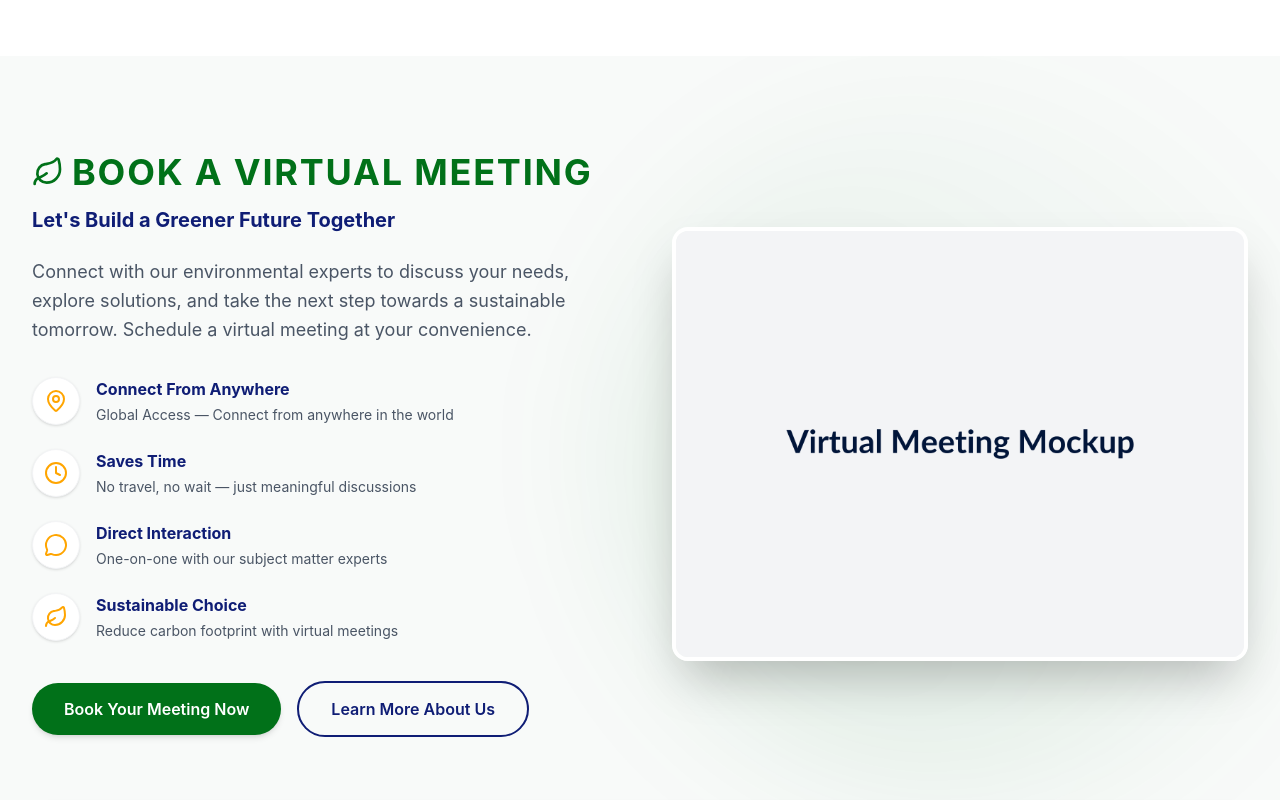
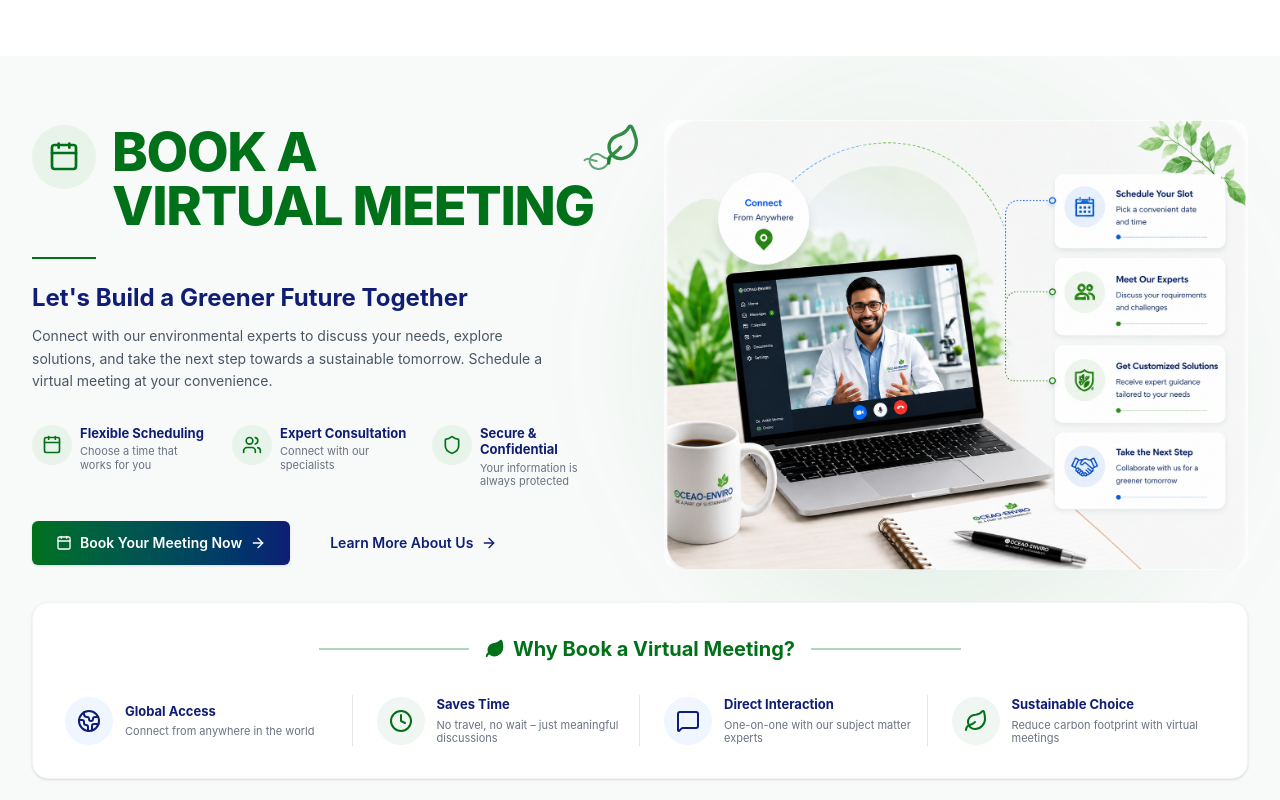
Before and after one commit to OceaoEnviro-Management-Solution/oceao-enviro-website-frontend, a React (Vite) app: page / in a window 1280 px wide. Shown: the part 5400-6200 px from the top of the page. Built offline with nearby package versions, Linux system fonts and the light colour scheme.

Commit message:
feat: add VirtualMeeting component and supporting constants to the homepage

```diff
--- a/src/components/sections/VirtualMeeting.jsx
+++ b/src/components/sections/VirtualMeeting.jsx
@@ -1,48 +1,61 @@
 import React from 'react';
 import { virtualMeetingContent } from '../../constants/virtualMeeting';
-import { Leaf, MapPin, Clock, MessageCircle, Calendar, Users, Shield } from 'lucide-react';
+import { Leaf, Globe2, Clock, MessageSquare, Calendar, Users, Shield, ArrowRight } from 'lucide-react';
 import { Link } from 'react-router-dom';
 
 const IconMap = {
-  MapPin, Clock, MessageCircle, Leaf, Calendar, Users, Shield
+  Globe2, Clock, MessageSquare, Leaf, Calendar, Users, Shield
 };
 
 export default function VirtualMeeting() {
   return (
-    <section className="py-16 lg:py-24 bg-[#F8FAF9] relative overflow-hidden">
+    <section className="py-12 lg:py-16 bg-[#F8FAF9] relative overflow-hidden">
       <div className="max-w-7xl mx-auto px-4 sm:px-6 lg:px-8 relative z-10">
 
-        <div className="grid grid-cols-1 lg:grid-cols-2 gap-12 lg:gap-16 items-center mb-16">
+        <div className="grid grid-cols-1 lg:grid-cols-2 gap-8 lg:gap-12 items-center mb-8">
 
           {/* Left Side: Content */}
-          <div>
-            <div className="flex items-center gap-2 mb-4">
-              <Leaf className="w-8 h-8 text-brand-green" />
-              <h2 className="text-brand-green font-bold text-4xl tracking-wider uppercase">
-                {virtualMeetingContent.heading}
-              </h2>
+          <div className="flex flex-col justify-center">
+
+            {/* Heading Section */}
+            <div className="flex items-start gap-4 mb-6">
+              <div className="w-12 h-12 md:w-16 md:h-16 rounded-full bg-[#e8f3ea] flex items-center justify-center shrink-0">
+                <Calendar className="w-6 h-6 md:w-8 md:h-8 text-brand-green" strokeWidth={2} />
+              </div>
+              <div className="relative">
+                <h2 className="text-brand-green font-extrabold text-4xl md:text-5xl lg:text-[54px] tracking-tight uppercase leading-none">
+                  {virtualMeetingContent.heading1} <br /> {virtualMeetingContent.heading2}
+                </h2>
+                {/* Decorative leaves on top right */}
+                <div className="absolute top-0 -right-12 text-brand-green hidden sm:block">
+                  <Leaf className="w-8 h-8 md:w-10 md:h-10 -rotate-12 opacity-80" />
+                  <Leaf className="w-5 h-5 md:w-6 md:h-6 rotate-45 opacity-60 absolute top-6 right-8" />
+                </div>
+              </div>
             </div>
 
-            <h3 className="text-xl md:text-xl font-bold text-brand-blue mb-6 leading-tight">
+            <div className="w-16 h-[2px] bg-brand-green mb-6"></div>
+
+            <h3 className="text-xl md:text-2xl font-bold text-brand-blue mb-3 leading-tight">
               {virtualMeetingContent.tagline}
             </h3>
 
-            <p className="text-gray-600 text-lg mb-8 leading-relaxed">
+            <p className="text-gray-600 text-[13px] md:text-sm mb-8 leading-relaxed max-w-lg">
               {virtualMeetingContent.description}
             </p>
 
-            {/* Features List */}
-            <div className="space-y-6 mb-10">
-              {virtualMeetingContent.features.map((feature, index) => {
-                const Icon = IconMap[feature.icon];
+            {/* Benefits List (Left Section) */}
+            <div className="grid grid-cols-1 sm:grid-cols-3 gap-4 mb-8">
+              {virtualMeetingContent.benefits.map((benefit, index) => {
+                const Icon = IconMap[benefit.icon];
                 return (
-                  <div key={index} className="flex items-start gap-4">
-                    <div className="w-12 h-12 rounded-full bg-white shadow-sm border border-gray-100 flex items-center justify-center shrink-0 text-brand-orange">
-                      {Icon && <Icon className="w-6 h-6" />}
+                  <div key={index} className="flex flex-row items-start gap-2">
+                    <div className="w-9 h-9 md:w-10 md:h-10 rounded-full bg-[#e8f3ea] flex items-center justify-center shrink-0 text-brand-green">
+                      {Icon && <Icon className="w-4 h-4 md:w-5 md:h-5" />}
                     </div>
                     <div>
-                      <h4 className="font-bold text-brand-blue mb-1">{feature.title}</h4>
-                      <p className="text-sm text-gray-600">{feature.description}</p>
+                      <h4 className="font-bold text-brand-blue text-xs md:text-[13px] leading-tight mb-1">{benefit.title}</h4>
+                      <p className="text-[10px] md:text-[11px] text-gray-500 leading-tight pr-2">{benefit.description}</p>
                     </div>
                   </div>
                 );
@@ -53,50 +66,72 @@ export default function VirtualMeeting() {
             <div className="flex flex-col sm:flex-row gap-4 items-center">
               <Link
                 to={virtualMeetingContent.ctaButtonLink}
-                className="w-full sm:w-auto inline-flex items-center justify-center px-8 py-3.5 rounded-full text-white font-semibold text-base bg-brand-green hover:bg-brand-green-dark transition-colors shadow-md"
+                className="w-full sm:w-auto flex items-center justify-center gap-2 px-6 py-3 rounded-md text-white font-semibold text-sm bg-gradient-to-r from-brand-green to-brand-blue hover:scale-105 hover:text-black transition-colors shadow-sm"
               >
+                <Calendar className="w-4 h-4" />
                 {virtualMeetingContent.ctaButtonText}
+                <ArrowRight className="w-4 h-4" />
               </Link>
               <Link
                 to="/about"
-                className="w-full sm:w-auto inline-flex items-center justify-center px-8 py-3.5 rounded-full text-brand-blue font-semibold text-base border-2 border-brand-blue hover:bg-brand-blue hover:text-white transition-colors"
+                className="w-full sm:w-auto flex items-center justify-center gap-2 px-6 py-3 rounded-md text-brand-blue font-semibold text-sm hover:text-brand-green transition-colors"
               >
                 Learn More About Us
+                <ArrowRight className="w-4 h-4" />
               </Link>
             </div>
           </div>
 
           {/* Right Side: Image Mockup */}
-          <div className="relative">
+          <div className="relative flex justify-center lg:justify-end items-center h-full">
             {/* Decorative background circle */}
-            <div className="absolute top-1/2 left-1/2 -translate-x-1/2 -translate-y-1/2 w-[120%] aspect-square bg-gradient-to-tr from-brand-green/10 to-transparent rounded-full -z-10 blur-3xl"></div>
+            <div className="absolute top-1/2 left-1/2 -translate-x-1/2 -translate-y-1/2 w-[100%] aspect-square bg-gradient-to-tr from-brand-green/10 to-transparent rounded-full -z-10 blur-3xl"></div>
 
-            <div className="relative rounded-2xl overflow-hidden shadow-2xl border-4 border-white">
+            <div className="relative w-full rounded-2xl overflow-hidden flex justify-center">
               <img
                 src="/src/assets/images/homePage/virtualMeeting.png"
                 alt="Virtual Meeting Mockup"
-                className="w-full h-auto object-cover"
+                className="w-full h-auto max-h-[450px] lg:max-h-[500px] object-contain drop-shadow-lg"
               />
-              {/* Optional: Add floating UI elements to match reference if needed */}
             </div>
           </div>
 
         </div>
 
-        {/* Bottom Section: Benefits Grid */}
-        <div className="grid grid-cols-1 sm:grid-cols-3 gap-6 bg-white rounded-2xl p-8 shadow-sm border border-gray-100">
-          {virtualMeetingContent.benefits.map((benefit, index) => {
-            const Icon = IconMap[benefit.icon];
-            return (
-              <div key={index} className="flex flex-col items-center text-center p-4">
-                <div className="w-14 h-14 rounded-full bg-brand-green-light text-brand-green flex items-center justify-center mb-4">
-                  {Icon && <Icon className="w-7 h-7" />}
+        {/* Bottom Section: Features Grid */}
+        <div className="mt-8 bg-white rounded-2xl p-6 sm:p-8 shadow-sm border border-gray-100 relative">
+
+          {/* Header "Why Book a Virtual Meeting?" */}
+          <div className="flex items-center justify-center gap-4 mb-8">
+            <div className="h-[2px] bg-brand-green/30 flex-1 max-w-[100px] md:max-w-[150px]"></div>
+            <div className="flex items-center gap-2 text-brand-green font-bold text-base md:text-xl">
+              <Leaf className="w-5 h-5 fill-current" />
+              Why Book a Virtual Meeting?
+            </div>
+            <div className="h-[2px] bg-brand-green/30 flex-1 max-w-[100px] md:max-w-[150px]"></div>
+          </div>
+
+          <div className="grid grid-cols-1 sm:grid-cols-2 lg:grid-cols-4 gap-6 lg:gap-0 lg:divide-x divide-gray-200">
+            {virtualMeetingContent.features.map((feature, index) => {
+              const Icon = IconMap[feature.icon];
+              const isBlue = index === 0 || index === 2;
+              const iconBgClass = isBlue
+                ? 'bg-blue-50 text-brand-blue group-hover:bg-brand-blue group-hover:text-white'
+                : 'bg-[#f0f6f1] text-brand-green group-hover:bg-brand-green group-hover:text-white';
+
+              return (
+                <div key={index} className={`flex items-center gap-3 group ${index !== 0 ? 'lg:pl-6' : 'lg:pr-2'}`}>
+                  <div className={`w-12 h-12 rounded-full flex items-center justify-center shrink-0 transition-colors duration-300 ${iconBgClass}`}>
+                    {Icon && <Icon className="w-6 h-6" />}
+                  </div>
+                  <div>
+                    <h4 className="font-bold text-brand-blue text-[13px] mb-1">{feature.title}</h4>
+                    <p className="text-gray-500 text-[11px] leading-tight">{feature.description}</p>
+                  </div>
                 </div>
-                <h4 className="font-bold text-brand-blue mb-2 text-lg">{benefit.title}</h4>
-                <p className="text-gray-500 text-sm">{benefit.description}</p>
-              </div>
-            );
-          })}
+              );
+            })}
+          </div>
         </div>
 
       </div>
--- a/src/constants/virtualMeeting.js
+++ b/src/constants/virtualMeeting.js
@@ -1,21 +1,22 @@
 export const virtualMeetingContent = {
-  heading: "BOOK A VIRTUAL MEETING",
+  heading1: "BOOK A ",
+  heading2: "VIRTUAL MEETING",
   tagline: "Let's Build a Greener Future Together",
   description: "Connect with our environmental experts to discuss your needs, explore solutions, and take the next step towards a sustainable tomorrow. Schedule a virtual meeting at your convenience.",
 
   features: [
     {
-      icon: "MapPin",
-      title: "Connect From Anywhere",
-      description: "Global Access — Connect from anywhere in the world"
+      icon: "Globe2",
+      title: "Global Access",
+      description: "Connect from anywhere in the world"
     },
     {
       icon: "Clock",
       title: "Saves Time",
-      description: "No travel, no wait — just meaningful discussions"
+      description: "No travel, no wait – just meaningful discussions"
     },
     {
-      icon: "MessageCircle",
+      icon: "MessageSquare",
       title: "Direct Interaction",
       description: "One-on-one with our subject matter experts"
     },
```
Also changed, not shown: src/assets/images/homePage/virtualMeeting.png.
